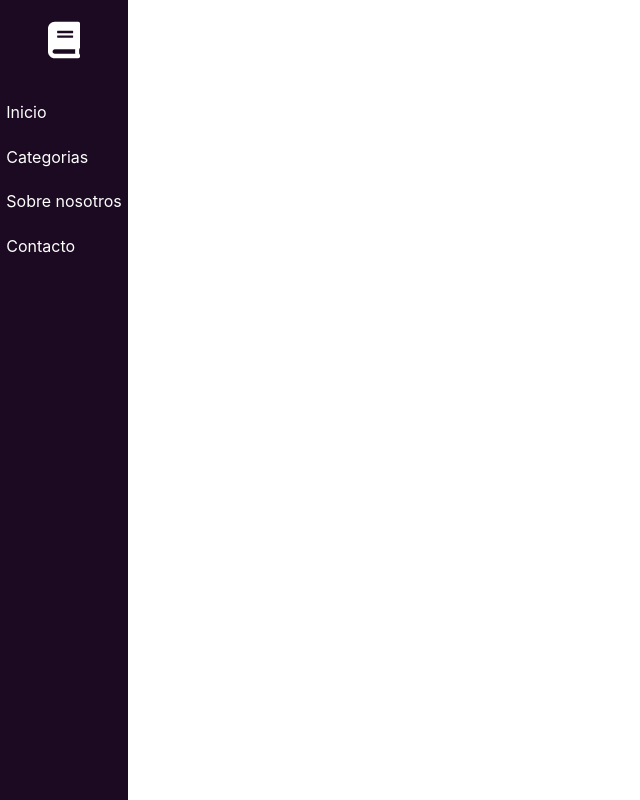
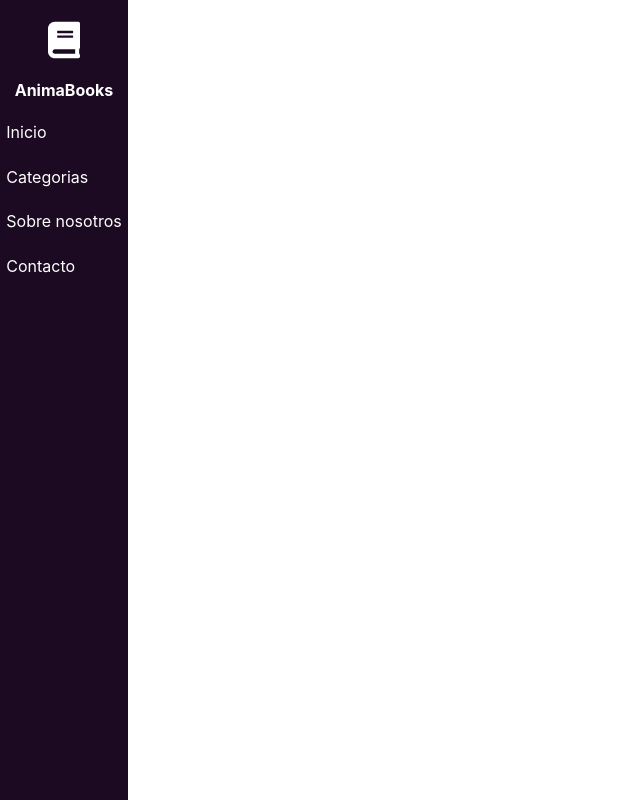
Before and after one commit to Mati1999/AnimaBooks, a React (Create React App) app: page / in a window 1280 px wide. Shown: the whole page, without its empty margins (0-640 px from the left). Built offline with nearby package versions, Linux system fonts and the light colour scheme.

Commit message:
Desafio menu

```diff
--- a/src/Styles/Menu.scss
+++ b/src/Styles/Menu.scss
@@ -11,6 +11,10 @@
 
     &:hover {
         box-shadow: 1px 0 15px #5a004e;
+    }
+
+    h4 {
+        color: white;
     }
 
     .menu__logo {
--- a/src/components/Menu.js
+++ b/src/components/Menu.js
@@ -7,6 +7,7 @@ const Menu = () => {
         <div className='menu'>
             {/* <img className='menu__logo' src='' alt='logo' /> */}
             <FaBook className='menu__logo' />
+            <h4>AnimaBooks</h4>
             <ul className='menu__lista'>
                 <li><a href=''>Inicio</a></li>
                 <li><a href=''>Categorias</a></li>
```
